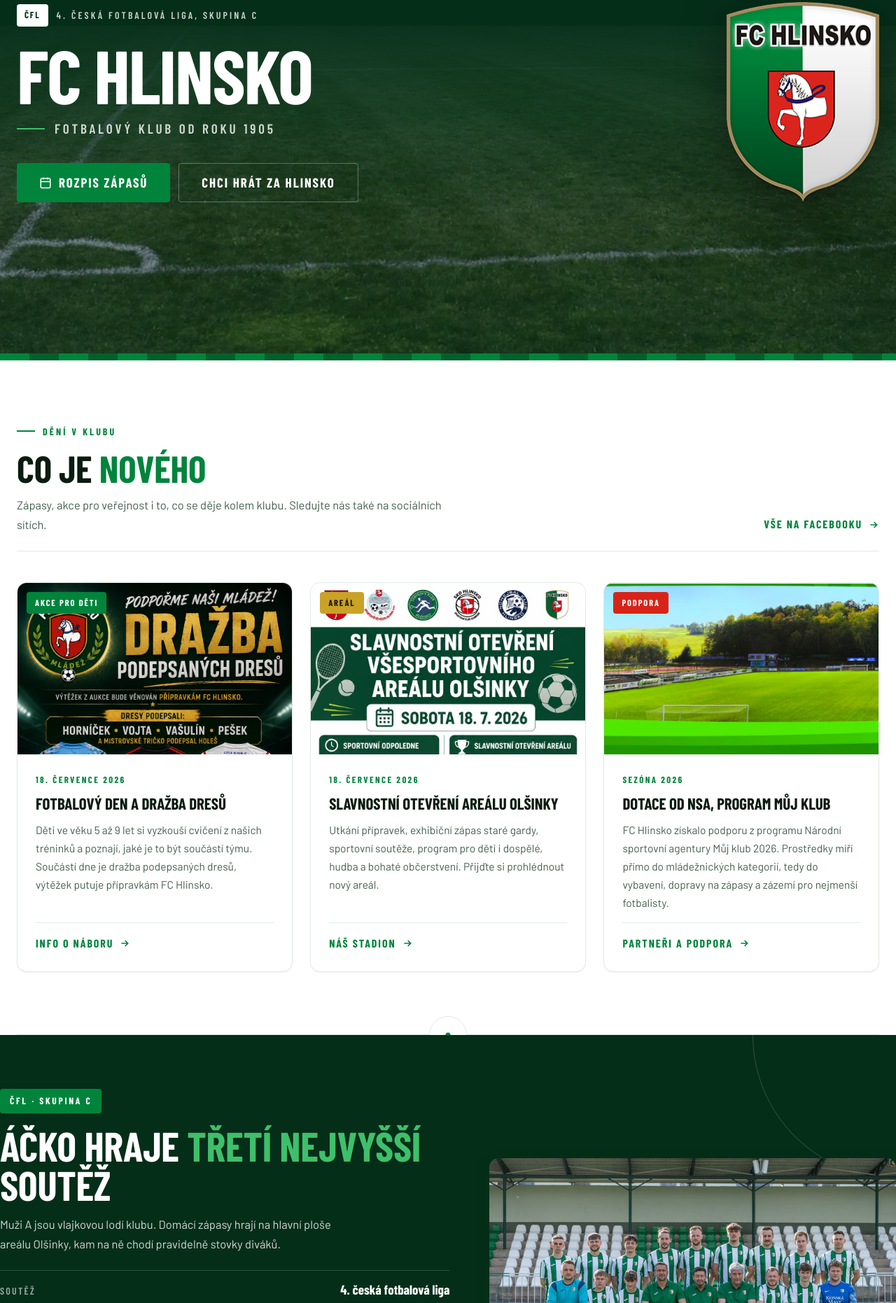
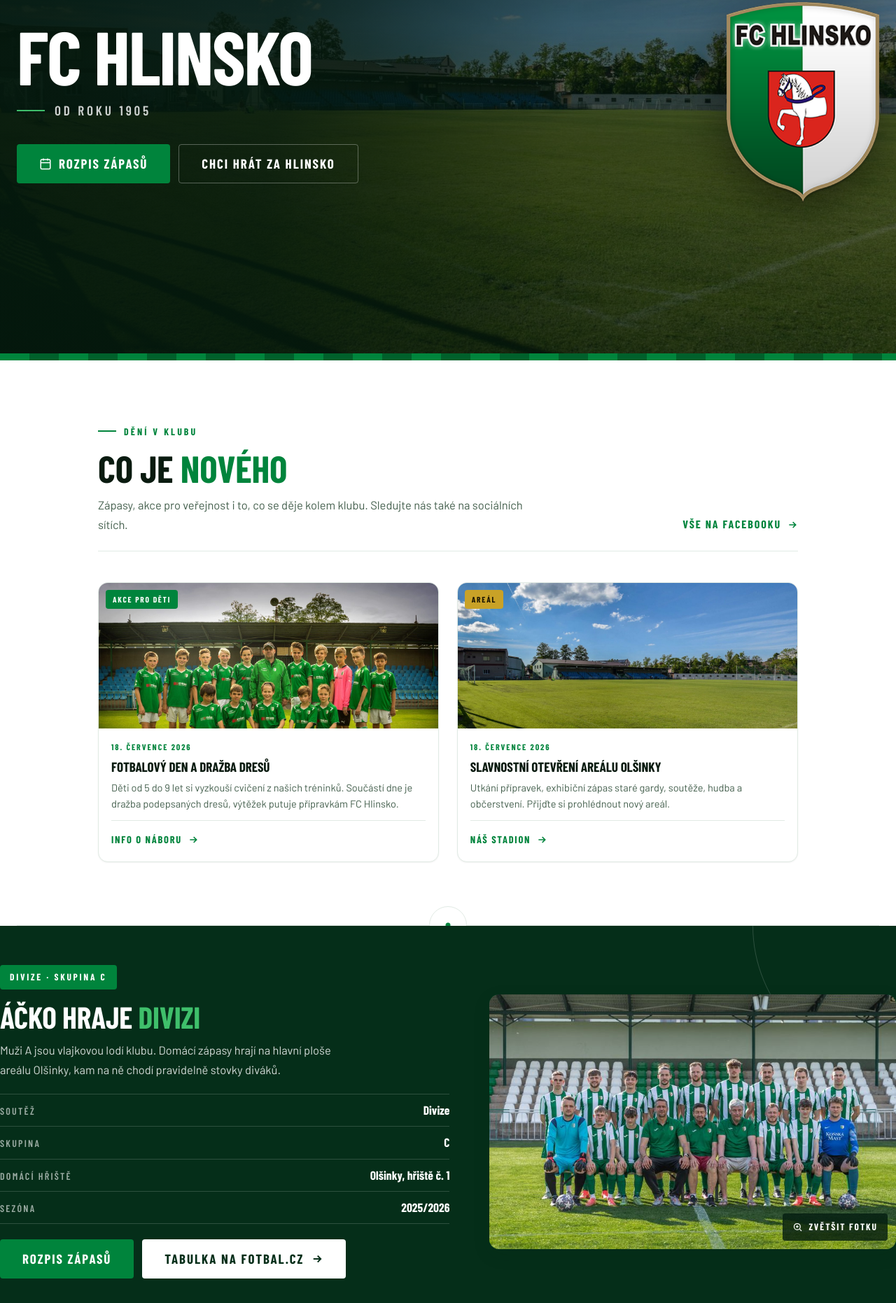
Before and after one commit to Frenkoff30/FCHLINSKOWEB, a plain HTML site: page index.html in a window 1280 px wide. Shown: the part 323-2185 px from the top of the page at 70% size. Drawn offline with nearby package versions, Linux system fonts and the light colour scheme; a web font is replaced by a local one.

Commit message:
vylepseni

```diff
--- a/index.html
+++ b/index.html
@@ -4,7 +4,7 @@
 <meta charset="UTF-8">
 <meta name="viewport" content="width=device-width, initial-scale=1">
 <title>FC Hlinsko | Fotbalový klub od roku 1905</title>
-<meta name="description" content="Oficiální web FC Hlinsko. Rozpis zápasů, tabulky, mužstva od přípravek po muže A v ČFL, nábor dětí, klubové informace a partneři.">
+<meta name="description" content="Oficiální web FC Hlinsko. Rozpis zápasů, tabulky, mužstva od přípravek po muže A v divizi, nábor dětí, klubové informace a partneři.">
 <meta name="theme-color" content="#052E19">
 <link rel="canonical" href="https://fchlinsko.cz/">
 <link rel="icon" href="favicon.ico" sizes="any">
@@ -93,6 +93,7 @@
             <li><a href="klub.html#o-klubu">O klubu</a></li>
             <li><a href="klub.html#historie">Historie</a></li>
             <li><a href="klub.html#legendy">Osobnosti</a></li>
+            <li><a href="klub.html#vedeni">Vedení klubu</a></li>
             <li><a href="klub.html#stadion">Stadion Olšinky</a></li>
             <li><a href="klub.html#obleceni">Klubové oblečení</a></li>
           </ul>
@@ -151,6 +152,7 @@
           <li><a href="klub.html#o-klubu">O klubu</a></li>
           <li><a href="klub.html#historie">Historie</a></li>
           <li><a href="klub.html#legendy">Osobnosti</a></li>
+          <li><a href="klub.html#vedeni">Vedení klubu</a></li>
           <li><a href="klub.html#stadion">Stadion Olšinky</a></li>
           <li><a href="klub.html#obleceni">Klubové oblečení</a></li>
         </ul>
@@ -185,13 +187,12 @@
 
 <!-- ================= HERO ================= -->
 <section class="hero on-dark">
-  <img class="hero__img" src="images/hero-travnik.jpg" alt="" width="2200" height="563" fetchpriority="high">
+  <img class="hero__img" src="images/hero-olsinky.jpg" alt="" width="2000" height="1125" fetchpriority="high">
   <span class="hero__veil" aria-hidden="true"></span>
   <div class="wrap hero__in">
     <div>
-      <p class="hero__kicker"><b>ČFL</b> 4. česká fotbalová liga, skupina C</p>
       <h1 class="hero__title">FC Hlinsko</h1>
-      <p class="hero__sub">Fotbalový klub od roku 1905</p>
+      <p class="hero__sub">Od roku 1905</p>
       <div class="btn-row">
         <a class="btn btn--lg" href="zapasy.html">
           <svg viewBox="0 0 24 24" fill="none" stroke="currentColor" stroke-width="2" aria-hidden="true"><rect x="3" y="4" width="18" height="18" rx="2"/><path d="M16 2v4M8 2v4M3 10h18"/></svg>
@@ -220,19 +221,18 @@
       </a>
     </div>
 
-    <div class="grid grid--3">
-      <article class="card reveal" data-d="1">
+    <div class="grid grid--2 news-grid">
+      <article class="card card--sm reveal" data-d="1">
         <div class="card__media">
           <span class="card__tag">Akce pro děti</span>
-          <img src="images/klub-dresy.jpg" alt="Plakát k dražbě podepsaných dresů ve prospěch přípravek FC Hlinsko" loading="lazy" width="1024" height="1536">
+          <img src="images/tym-mladez.jpg" alt="Mládežníci FC Hlinsko na hřišti" loading="lazy" width="1400" height="933">
         </div>
         <div class="card__body">
           <span class="card__date">18. července 2026</span>
           <h3 class="card__title">Fotbalový den a dražba dresů</h3>
           <p class="card__text">
-            Děti ve věku 5 až 9 let si vyzkouší cvičení z našich tréninků a poznají, jaké je to
-            být součástí týmu. Součástí dne je dražba podepsaných dresů, výtěžek putuje
-            přípravkám FC Hlinsko.
+            Děti od 5 do 9 let si vyzkouší cvičení z našich tréninků. Součástí dne je dražba
+            podepsaných dresů, výtěžek putuje přípravkám FC Hlinsko.
           </p>
           <div class="card__foot">
             <a class="link-arrow card__link" href="nabor.html">Info o náboru
@@ -242,41 +242,20 @@
         </div>
       </article>
 
-      <article class="card reveal" data-d="2">
+      <article class="card card--sm reveal" data-d="2">
         <div class="card__media">
           <span class="card__tag card__tag--gold">Areál</span>
-          <img src="images/klub-otevreni.jpg" alt="Program slavnostního otevření všesportovního areálu Olšinky" loading="lazy" width="1024" height="1536">
+          <img src="images/olsinky-panorama.jpg" alt="Hlavní hrací plocha areálu Olšinky s tribunou" loading="lazy" width="1600" height="900">
         </div>
         <div class="card__body">
           <span class="card__date">18. července 2026</span>
           <h3 class="card__title">Slavnostní otevření areálu Olšinky</h3>
           <p class="card__text">
-            Utkání přípravek, exhibiční zápas staré gardy, sportovní soutěže, program pro děti
-            i dospělé, hudba a bohaté občerstvení. Přijďte si prohlédnout nový areál.
+            Utkání přípravek, exhibiční zápas staré gardy, soutěže, hudba a občerstvení.
+            Přijďte si prohlédnout nový areál.
           </p>
           <div class="card__foot">
             <a class="link-arrow card__link" href="klub.html#stadion">Náš stadion
-              <svg viewBox="0 0 24 24" fill="none" stroke="currentColor" stroke-width="2.5" aria-hidden="true"><path d="M5 12h14M13 6l6 6-6 6"/></svg>
-            </a>
-          </div>
-        </div>
-      </article>
-
-      <article class="card reveal" data-d="3">
-        <div class="card__media">
-          <span class="card__tag card__tag--red">Podpora</span>
-          <img src="images/areal-olsinky.jpg" alt="Pohled na sportovní areál Olšinky v Hlinsku" loading="lazy" width="1600" height="540">
-        </div>
-        <div class="card__body">
-          <span class="card__date">Sezóna 2026</span>
-          <h3 class="card__title">Dotace od NSA, program Můj klub</h3>
-          <p class="card__text">
-            FC Hlinsko získalo podporu z programu Národní sportovní agentury Můj klub 2026.
-            Prostředky míří přímo do mládežnických kategorií, tedy do vybavení, dopravy
-            na zápasy a zázemí pro nejmenší fotbalisty.
-          </p>
-          <div class="card__foot">
-            <a class="link-arrow card__link" href="partneri.html">Partneři a podpora
               <svg viewBox="0 0 24 24" fill="none" stroke="currentColor" stroke-width="2.5" aria-hidden="true"><path d="M5 12h14M13 6l6 6-6 6"/></svg>
             </a>
           </div>
@@ -293,14 +272,14 @@
   <span class="corner-arc" aria-hidden="true"></span>
   <div class="wrap ateam__in">
     <div class="reveal">
-      <span class="ateam__badge">ČFL &middot; skupina C</span>
-      <h2 class="ateam__title">Áčko hraje <em>třetí nejvyšší</em> soutěž</h2>
+      <span class="ateam__badge">Divize &middot; skupina C</span>
+      <h2 class="ateam__title">Áčko hraje <em>divizi</em></h2>
       <p class="ateam__text">
         Muži A jsou vlajkovou lodí klubu. Domácí zápasy hrají na hlavní ploše
         areálu Olšinky, kam na ně chodí pravidelně stovky diváků.
       </p>
       <dl class="ateam__facts">
-        <div><dt>Soutěž</dt><dd>4. česká fotbalová liga</dd></div>
+        <div><dt>Soutěž</dt><dd>Divize</dd></div>
         <div><dt>Skupina</dt><dd>C</dd></div>
         <div><dt>Domácí hřiště</dt><dd>Olšinky, hřiště č. 1</dd></div>
         <div><dt>Sezóna</dt><dd>2025/2026</dd></div>
@@ -308,7 +287,7 @@
       <div id="tabulka-a" style="margin-bottom:24px"></div>
       <div class="btn-row">
         <a class="btn btn--lg" href="zapasy.html">Rozpis zápasů</a>
-        <a class="btn btn--ghost btn--lg" href="https://www.fotbal.cz/souteze/turnaje/table/0782e247-3b72-4ead-af8b-d538a3dd11e0" target="_blank" rel="noopener">
+        <a class="btn btn--white btn--lg" href="https://www.fotbal.cz/souteze/turnaje/table/0782e247-3b72-4ead-af8b-d538a3dd11e0" target="_blank" rel="noopener">
           Tabulka na Fotbal.cz
           <svg viewBox="0 0 24 24" fill="none" stroke="currentColor" stroke-width="2.5" aria-hidden="true"><path d="M5 12h14M13 6l6 6-6 6"/></svg>
         </a>
@@ -343,7 +322,7 @@
       <ul class="ticks" style="margin-bottom:26px">
         <li><svg viewBox="0 0 24 24" fill="none" stroke="currentColor" stroke-width="2.5" aria-hidden="true"><path d="M20 6 9 17l-5-5"/></svg>Šestnáct trenérů s licencí</li>
         <li><svg viewBox="0 0 24 24" fill="none" stroke="currentColor" stroke-width="2.5" aria-hidden="true"><path d="M20 6 9 17l-5-5"/></svg>Dvě travnatá hřiště a kompletní zázemí</li>
-        <li><svg viewBox="0 0 24 24" fill="none" stroke="currentColor" stroke-width="2.5" aria-hidden="true"><path d="M20 6 9 17l-5-5"/></svg>Cesta od školičky až k áčku v ČFL</li>
+        <li><svg viewBox="0 0 24 24" fill="none" stroke="currentColor" stroke-width="2.5" aria-hidden="true"><path d="M20 6 9 17l-5-5"/></svg>Cesta od školičky až k áčku v divizi</li>
       </ul>
       <div class="btn-row">
         <a class="btn btn--lg" href="nabor.html">Přihlásit dítě</a>
@@ -494,6 +473,7 @@
           <li><a href="klub.html#o-klubu">O klubu</a></li>
           <li><a href="klub.html#historie">Historie</a></li>
           <li><a href="klub.html#legendy">Osobnosti</a></li>
+          <li><a href="klub.html#vedeni">Vedení klubu</a></li>
           <li><a href="klub.html#stadion">Stadion Olšinky</a></li>
           <li><a href="klub.html#obleceni">Klubové oblečení</a></li>
           <li><a href="partneri.html">Partneři</a></li>
--- a/styles.css
+++ b/styles.css
@@ -603,14 +603,14 @@
   background: var(--green-deep);
 }
 
-/* Trávník drží spodní část hero, nahoře plynule přechází do klubové zeleně */
+/* Fotka areálu přes celou plochu, text drží kontrast díky přechodu zleva */
 .hero__img {
   position: absolute;
-  inset: auto 0 0 0;
+  inset: 0;
   width: 100%;
-  height: 66%;
+  height: 100%;
   object-fit: cover;
-  object-position: center 40%;
+  object-position: center 58%;
   z-index: 0;
 }
 
@@ -618,12 +618,16 @@
   position: absolute;
   inset: 0;
   z-index: 1;
-  background: linear-gradient(180deg,
-    var(--green-deep) 0%,
-    var(--green-deep) 30%,
-    rgba(5, 46, 25, 0.82) 48%,
-    rgba(5, 46, 25, 0.46) 72%,
-    rgba(5, 46, 25, 0.58) 100%);
+  background:
+    linear-gradient(96deg,
+      rgba(4, 24, 13, 0.95) 0%,
+      rgba(4, 24, 13, 0.88) 32%,
+      rgba(4, 24, 13, 0.52) 62%,
+      rgba(4, 24, 13, 0.34) 100%),
+    linear-gradient(180deg,
+      rgba(4, 24, 13, 0.55) 0%,
+      rgba(4, 24, 13, 0) 34%,
+      rgba(4, 24, 13, 0.45) 100%);
 }
 
 .hero__in {
@@ -1684,7 +1688,7 @@
   grid-template-columns: minmax(0, 1.05fr) minmax(0, 0.95fr);
   gap: clamp(30px, 4.4vw, 64px);
   align-items: center;
-  padding: clamp(52px, 6vw, 88px) 0;
+  padding: clamp(40px, 4.4vw, 62px) 0;
 }
 
 .ateam__badge {
@@ -1704,7 +1708,7 @@
 }
 
 .ateam__title {
-  font-size: clamp(34px, 4.6vw, 60px);
+  font-size: clamp(28px, 3.4vw, 44px);
   font-weight: 900;
   line-height: 0.96;
   color: #fff;
@@ -1716,14 +1720,14 @@
 .ateam__text {
   max-width: 52ch;
   color: rgba(255, 255, 255, 0.82);
-  font-size: clamp(16.5px, 1.25vw, 18.5px);
-  margin: 0 0 24px;
+  font-size: 16.5px;
+  margin: 0 0 20px;
 }
 
 .ateam__facts {
   display: grid;
   gap: 0;
-  margin: 0 0 26px;
+  margin: 0 0 22px;
   border-top: 1px solid rgba(255, 255, 255, 0.16);
 }
 
@@ -1732,7 +1736,7 @@
   align-items: baseline;
   justify-content: space-between;
   gap: 18px;
-  padding: 11px 0;
+  padding: 8px 0;
   border-bottom: 1px solid rgba(255, 255, 255, 0.16);
 }
 
@@ -1749,7 +1753,7 @@
   margin: 0;
   font-family: 'Barlow Condensed', sans-serif;
   font-weight: 800;
-  font-size: 19px;
+  font-size: 17.5px;
   color: #fff;
   text-align: right;
 }
@@ -1914,3 +1918,26 @@
 }
 .teamphoto--none img { width: auto; height: 56%; object-fit: contain; opacity: .9; }
 .teamphoto--none:hover img { transform: none; }
+
+/* --------------------------------------------------------------------------
+   28. KOMPAKTNÍ KARTA AKTUALITY
+   -------------------------------------------------------------------------- */
+.card--sm .card__media { aspect-ratio: 21 / 9; }
+.card--sm .card__body { gap: 8px; padding: 16px 18px 18px; }
+.card--sm .card__date { font-size: 12px; letter-spacing: 0.16em; }
+.card--sm .card__title { font-size: clamp(18px, 1.5vw, 21px); }
+.card--sm .card__text { font-size: 14.5px; line-height: 1.6; }
+.card--sm .card__foot { padding-top: 11px; }
+.card--sm .card__foot .link-arrow { font-size: 14.5px; }
+.card--sm .card__tag { top: 10px; left: 10px; padding: 4px 10px; font-size: 11.5px; }
+
+/* Užší, na střed zarovnaný blok aktualit, hlavička i karty ve stejné ose */
+#aktuality .sec-head,
+#aktuality .news-grid {
+  max-width: 1000px;
+  margin-inline: auto;
+}
+
+@media (max-width: 620px) {
+  .card--sm .card__media { aspect-ratio: 16 / 9; }
+}
```
Also changed, not shown: klub.html (+52 -29 lines), kontakt.html (+3 -0 lines), nabor.html (+4 -1 lines), partneri.html (+4 -1 lines), tymy.html (+14 -11 lines), zapasy.html (+4 -1 lines), README.md, images/hero-olsinky.jpg (added), images/klub-dresy.jpg (deleted), images/klub-otevreni.jpg (deleted).
